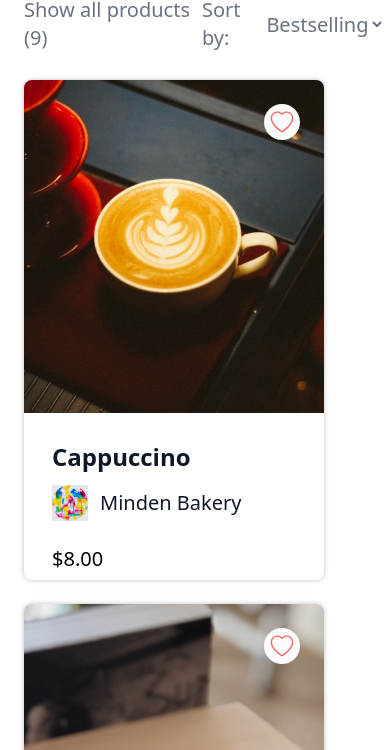
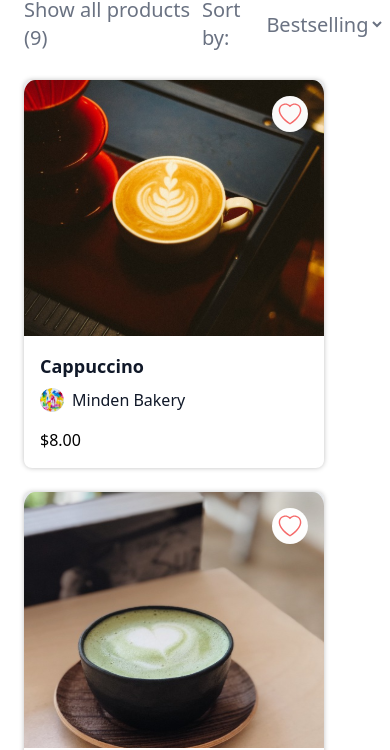
Before and after one commit to Siddami/my-coffee-app, a Next.js app: page / in a window 390 px wide. Shown: the part 808-1558 px from the top of the page. Built offline with nearby package versions, Linux system fonts and the light colour scheme.

Commit message:
style(fix): made card responsive on all viewports  and fixed accessibility

```diff
--- a/app/components/ProductCard.tsx
+++ b/app/components/ProductCard.tsx
@@ -8,8 +8,12 @@ interface ProductCardProps {
 export const ProductCard = ({ product }: ProductCardProps) => {
   return (
     <div
-      className="relative w-[300px] h-[500px] shadow-[0_0_5px_rgba(0,0,0,0.25)] bg-white rounded-lg overflow-hidden"
+      className="relative w-full max-w-[300px] h-auto shadow-[0_0_5px_rgba(0,0,0,0.25)] bg-white rounded-lg overflow-hidden transition-all duration-200 hover:shadow-lg focus:outline-none focus:ring-2 focus:ring-blue-500"
       role="article"
+      tabIndex={0} // Makes it keyboard focusable
+      aria-label={`Product card for ${
+        product.name
+      }, priced at $${product.price.toFixed(2)}`}
     >
       <Image
         width={390}
@@ -18,39 +22,46 @@ export const ProductCard = ({ product }: ProductCardProps) => {
         loading="eager"
         src={product.image}
         alt={product.name}
-        className="w-full h-[333px] object-cover bg-gray-200"
+        className="w-full h-auto object-cover bg-gray-200"
       />
-      <div className="absolute top-6 right-6 w-9 h-9 bg-white/98 rounded-full flex items-center justify-center">
-        <Image
+      <div className="absolute top-4 right-4 w-9 h-9 bg-white/98 rounded-full flex items-center justify-center">
+        <button
+          className="w-6 h-6 focus:outline-none focus:ring-2 focus:ring-blue-500"
+          aria-label={`Favorite ${product.name}, currently not favorited`}
+          onClick={() => console.log("Toggle favorite")}
+        >
+          <Image
             src="/images/heart.svg"
-            alt="Favorite icon"
+            alt=""
             width={24}
             height={24}
             className="w-6 h-6"
             loading="lazy"
-            aria-label="Favorite product"
-        />
+          />
+        </button>
       </div>
-      <div className="px-7 pt-7">
+      <div className="p-4 sm:p-6">
         <h3
-          className="text-2xl font-bold text-gray-900"
-          aria-label={`Product: ${product.name}`}
+          className="text-lg sm:text-xl md:text-2xl font-bold text-gray-900 break-words"
+          id={`product-name-${product.id}`}
         >
           {product.name}
         </h3>
-        <div className="flex items-center mt-3">
+        <div className="flex items-center mt-2 sm:mt-3">
           <Image
             src={product.brandImage}
             alt={product.brand}
-            className="w-9 h-9 bg-gray-200"
+            className="w-6 sm:w-9 h-6 sm:h-9 bg-gray-200 rounded-full"
             width={36}
             height={36}
             loading="lazy"
-            aria-label={`Brand: ${product.brand}`}
+            aria-label={`Brand logo for ${product.brand}`}
           />
-          <span className="ml-3 text-xl text-gray-900">{product.brand}</span>
+          <span className="ml-2 sm:ml-3 text-base sm:text-lg md:text-xl text-gray-900">
+            {product.brand}
+          </span>
         </div>
-        <p className="mt-6 text-xl font-medium text-black">
+        <p className="mt-4 sm:mt-6 text-base sm:text-lg md:text-xl font-medium text-black">
           ${product.price.toFixed(2)}
         </p>
       </div>
```
